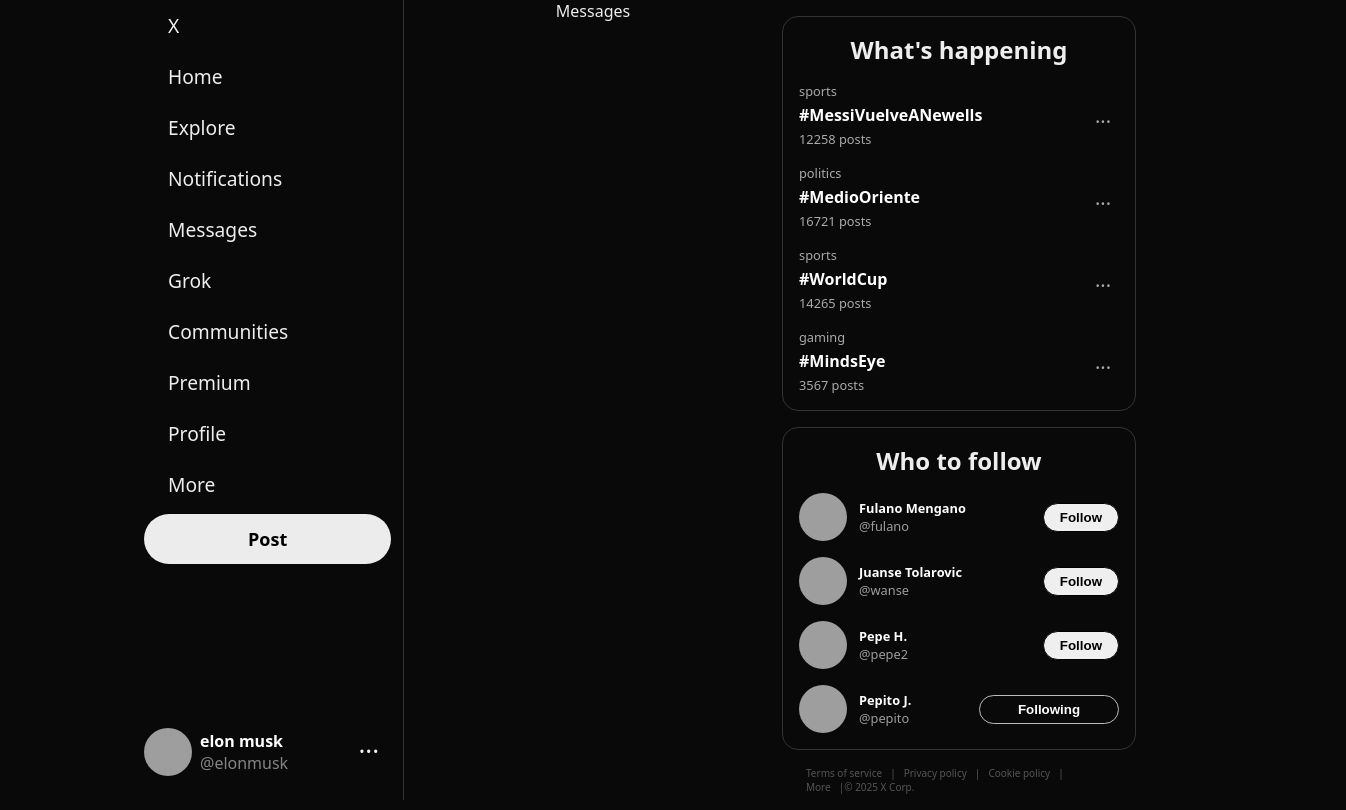
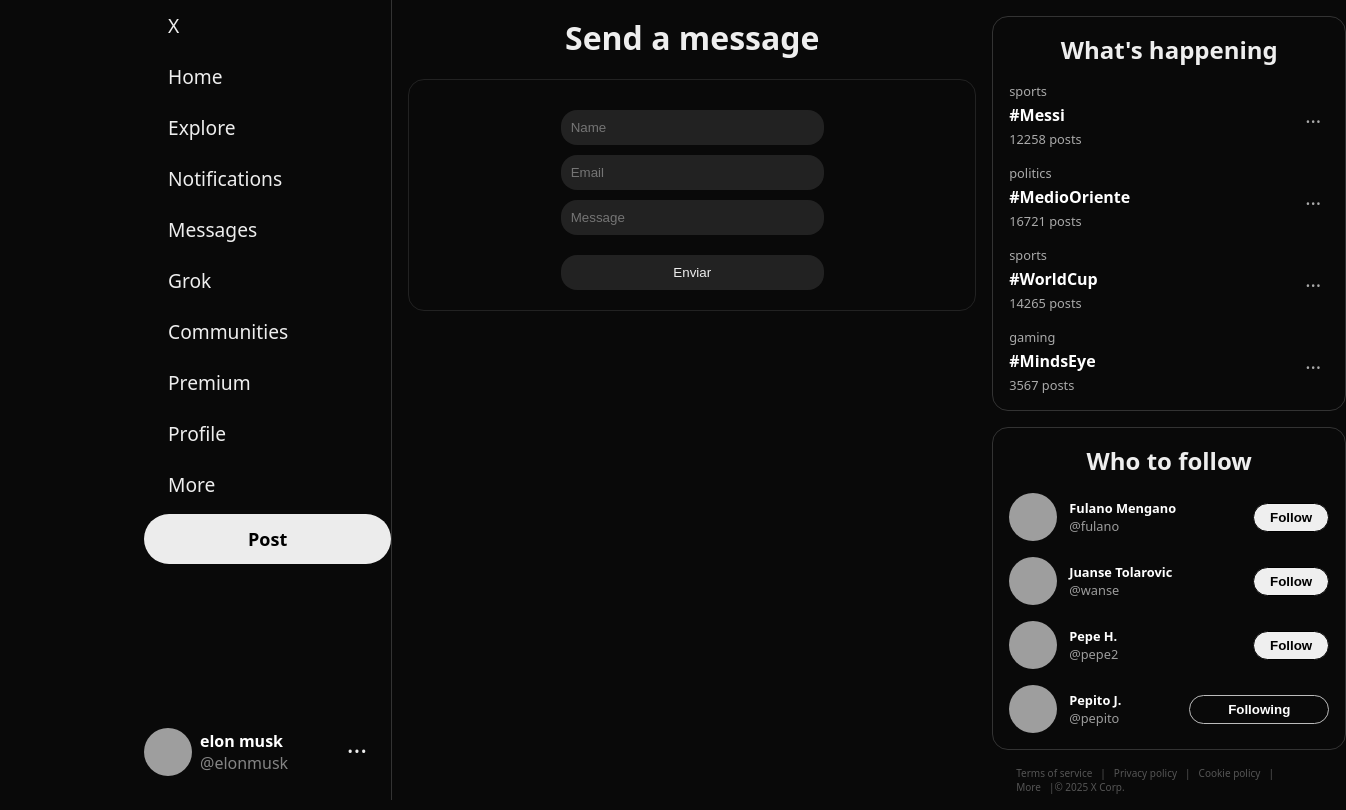
Before and after one commit to wanse-dev/PWA-frontend-2025, a React (Vite) app: page /messages in a window 1280 px wide. Shown: the whole page, 1346 px wide, since content can reach past the window. Built offline with nearby package versions, Linux system fonts and the light colour scheme; grey boxes are pictures that could not be loaded.

Commit message:
added form and validations with reacthookform & joi in message page

```diff
--- a/package.json
+++ b/package.json
@@ -10,8 +10,11 @@
     "preview": "vite preview"
   },
   "dependencies": {
+    "@hookform/resolvers": "^5.1.1",
+    "joi": "^17.13.3",
     "react": "^19.1.0",
     "react-dom": "^19.1.0",
+    "react-hook-form": "^7.58.1",
     "react-router-dom": "^7.6.2"
   },
   "devDependencies": {
--- a/src/consts/trendings.ts
+++ b/src/consts/trendings.ts
@@ -1,6 +1,6 @@
 export const trendings = [
     {
-        title: '#MessiVuelveANewells',
+        title: '#Messi',
         topic: 'sports',
         posts: 12258
     },
--- a/src/pages/messages/Messages.css
+++ b/src/pages/messages/Messages.css
@@ -0,0 +1,55 @@
+.container {
+  display: flex;
+  flex-direction: column;
+  align-items: center;
+  justify-content: flex-start;
+  height: 100vh;
+  width: 600px;
+
+  padding: 1rem;
+}
+
+.form {
+  display: flex;
+  flex-direction: column;
+  align-items: center;
+  padding: 20px;
+  width: 100%;
+  border: 1px solid #222;
+  border-radius: 1rem;
+  margin: 20px;
+  background-color: transparent;
+}
+
+.textInput {
+  width: 50%;
+  align-items: center;
+  padding: 10px;
+  margin-top: 10px;
+
+  background-color: #222;
+  color: #eee;
+  border: none;
+  border-radius: 1rem;
+}
+
+.submitButton {
+  width: 50%;
+  align-items: center;
+  padding: 10px;
+  margin-top: 20px;
+  background-color: #222;
+  border: none;
+  border-radius: 1rem;
+
+  color: #eee;
+}
+.submitButton:hover {
+  background-color: #444;
+  cursor: pointer;
+  transition: .3s;
+}
+
+form span {
+  color: #ff0000;
+}
--- a/src/pages/messages/Messages.tsx
+++ b/src/pages/messages/Messages.tsx
@@ -1,5 +1,67 @@
 import "./Messages.css";
+import { useForm } from "react-hook-form";
+import { joiResolver } from "@hookform/resolvers/joi";
+import Joi from "joi";
+
+type MessageFormInputs = {
+  name: string;
+  email: string;
+  message: string;
+};
+
+const validationsSchema = Joi.object<MessageFormInputs>({
+  name: Joi.string().required().messages({
+    "string.empty": "Name is required",
+  }),
+  email: Joi.string().email({ tlds: { allow: false } }).required().messages({
+    "string.email": "Invalid email format",
+    "string.empty": "Email is required",
+  }),
+  message: Joi.string().required().messages({
+    "string.empty": "Message is required",
+  }),
+});
 
 export const Messages = () => {
-  return <div>Messages</div>;
+  const {
+    register,
+    handleSubmit,
+    formState: { errors },
+  } = useForm<MessageFormInputs>({
+    resolver: joiResolver(validationsSchema),
+  });
+
+  const onSubmit = (data: MessageFormInputs) => {
+    console.log(data);
+  };
+
+  return (
+    <div className="container">
+      <h1>Send a message</h1>
+      <form onSubmit={handleSubmit(onSubmit)} className="form">
+        <input {...register("name")} placeholder="Name" className="textInput" />
+        {errors.name && <span>{errors.name.message}</span>}
+
+        <input
+          {...register("email")}
+          placeholder="Email"
+          type="email"
+          className="textInput"
+        />
+        {errors.email && <span>{errors.email.message}</span>}
+
+        <input
+          {...register("message")}
+          placeholder="Message"
+          type="textbox"
+          className="textInput"
+        />
+        {errors.message && <span>{errors.message.message}</span>}
+
+        <button type="submit" className="submitButton">
+          Enviar
+        </button>
+      </form>
+    </div>
+  );
 };
```
Also changed, not shown: 1 other file (tests, documents, lock files or other folders).
